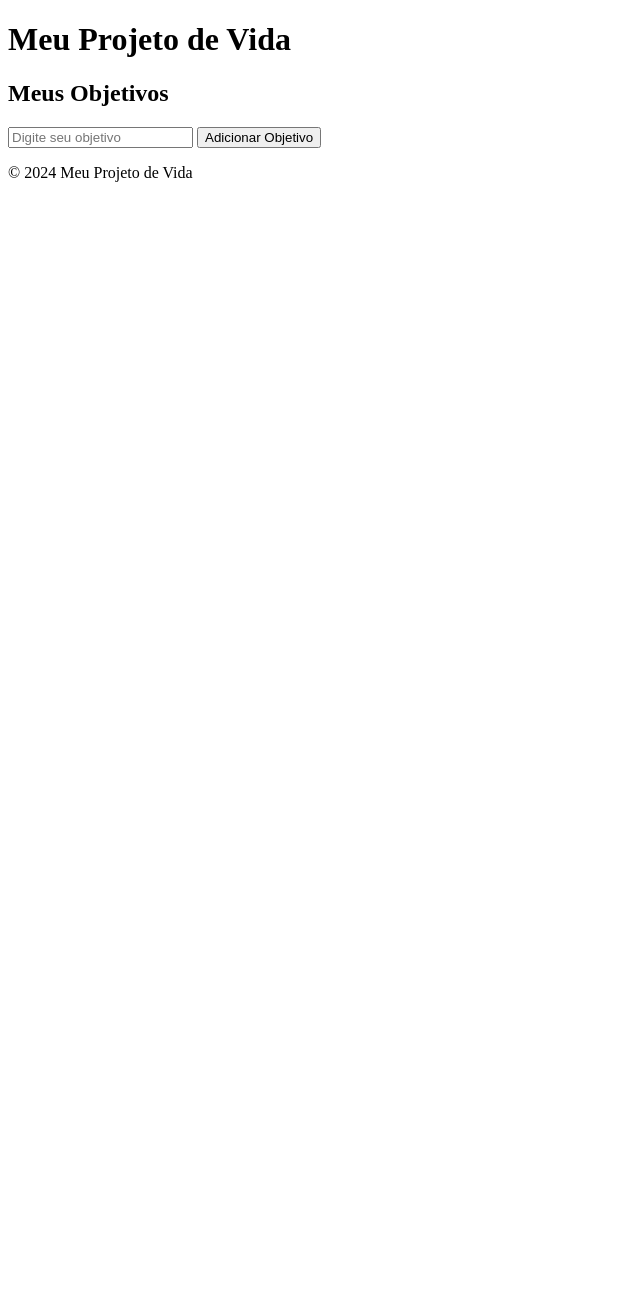
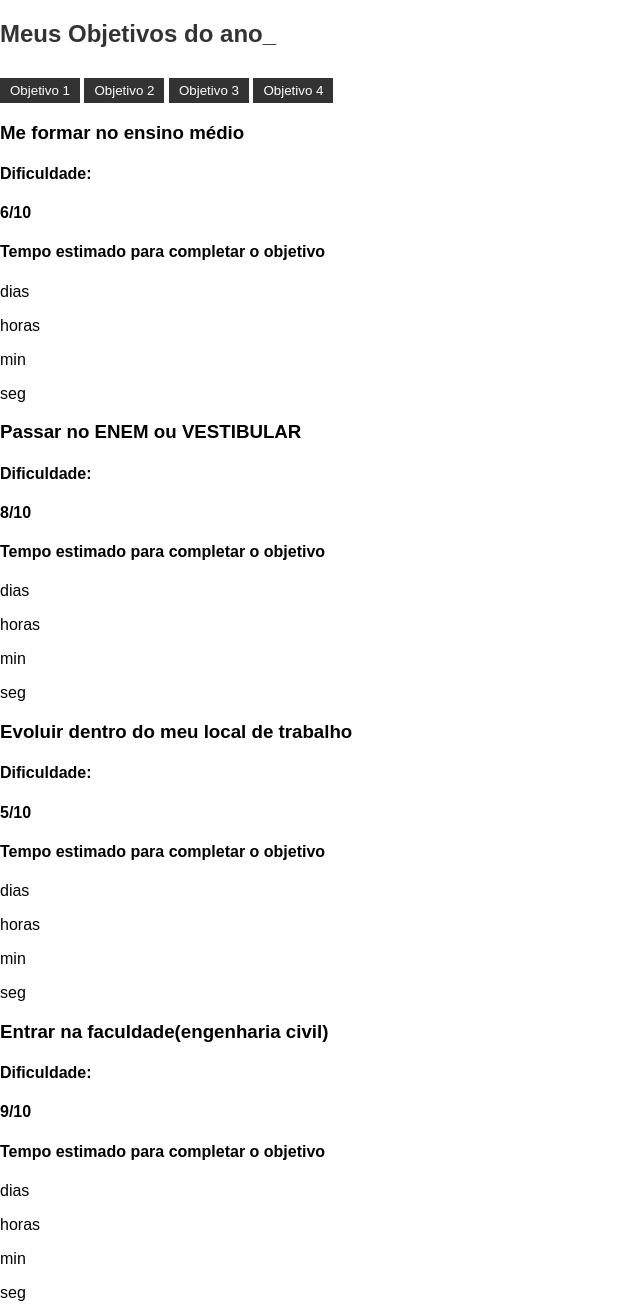
Before and after one commit to mamacitas123/Projeto-1-Trimestre, a plain HTML site: page index.html in a window 1280 px wide. Shown: the whole page, without its empty margins (0-640 px from the left). Before the commit the page ends 800 px from the top, so only its background shows below. Drawn offline with Linux system fonts and the light colour scheme.

Commit message:
Update index.html

```diff
--- a/index.html
+++ b/index.html
@@ -1,26 +1,245 @@
 <!DOCTYPE html>
-<html lang="en">
+
+<html lang="pt-br">
+
+
+
 <head>
+
     <meta charset="UTF-8">
+
     <meta name="viewport" content="width=device-width, initial-scale=1.0">
-    <title>Meu Projeto de Vida</title>
-    <link rel="stylesheet" href="styles.css">
+
+    <title>Meus objetivos do ano</title>
+
+    <link rel="stylesheet" href="style.css">
+
 </head>
+
 <body>
-    <header>
-        <h1>Meu Projeto de Vida</h1>
-    </header>
-    <section id="goals">
-        <h2>Meus Objetivos</h2>
-        <ul id="goal-list">
-            <!-- Aqui serão adicionados os objetivos dinamicamente com JavaScript -->
-        </ul>
-        <input type="text" id="goal-input" placeholder="Digite seu objetivo">
-        <button onclick="addGoal()">Adicionar Objetivo</button>
+
+    <section class="conteudo-principal">
+
+        <h2 class="titulo-principal">Meus Objetivos do ano<span>_</span></h2>
+
+        <div class="conteudo">
+
+            <div class="botoes">
+
+                <button class="botao ativo">Objetivo 1</button>
+
+                <button class="botao">Objetivo 2</button>
+
+                <button class="botao">Objetivo 3</button>
+
+                <button class="botao">Objetivo 4</button>
+
+            </div>
+
+            <div class="abas-textos">
+
+                <div class="aba-conteudo ativo">
+
+                    <h3 class="aba-conteudo-titulo-principal">Me formar no ensino médio</h3>
+
+                    <h4 class="aba-conteudo-titulo-principal2">Dificuldade:</h4>
+
+                    <h4 class="contador-digito-numero2">6/10</h4>
+
+                    <h4 class="aba-conteudo-titulo-secundario">Tempo estimado para completar o objetivo</h4>
+
+                    <div class="contador">
+
+                        <div class="contador-digito">
+
+                            <p class="contador-digito-numero" id="dias0"></p>
+
+                            <p class="contador-digito-texto">dias</p>
+
+                        </div>
+
+                        <div class="contador-digito">
+
+                            <p class="contador-digito-numero" id="horas0"></p>
+
+                            <p class="contador-digito-texto">horas</p>
+
+                        </div>
+
+                        <div class="contador-digito">
+
+                            <p class="contador-digito-numero" id="min0"></p>
+
+                            <p class="contador-digito-texto">min</p>
+
+                        </div>
+
+                        <div class="contador-digito">
+
+                            <p class="contador-digito-numero" id="seg0"></p>
+
+                            <p class="contador-digito-texto">seg</p>
+
+                        </div>
+
+                    </div>
+
+                </div>
+
+                <div class="aba-conteudo">
+
+                    <h3 class="aba-conteudo-titulo-principal">Passar no ENEM ou VESTIBULAR</h3>
+
+                    <h4 class="aba-conteudo-titulo-principal2">Dificuldade:</h4>
+
+                    <h4 class="contador-digito-numero3">8/10</h4>
+
+                    <h4 class="aba-conteudo-titulo-secundario">Tempo estimado para completar o objetivo</h4>
+
+                    <div class="contador">
+
+                        <div class="contador-digito">
+
+                            <p class="contador-digito-numero" id="dias1"></p>
+
+                            <p class="contador-digito-texto">dias</p>
+
+                        </div>
+
+                        <div class="contador-digito">
+
+                            <p class="contador-digito-numero" id="horas1"></p>
+
+                            <p class="contador-digito-texto">horas</p>
+
+                        </div>
+
+                        <div class="contador-digito">
+
+                            <p class="contador-digito-numero" id="min1"></p>
+
+                            <p class="contador-digito-texto">min</p>
+
+                        </div>
+
+                        <div class="contador-digito">
+
+                            <p class="contador-digito-numero" id="seg1"></p>
+
+                            <p class="contador-digito-texto">seg</p>
+
+                        </div>
+
+                    </div>
+
+                </div>
+
+                <div class="aba-conteudo">
+
+                    <h3 class="aba-conteudo-titulo-principal">Evoluir dentro do meu local de trabalho</h3>
+
+                    <h4 class="aba-conteudo-titulo-principal2">Dificuldade:</h4>
+
+                    <h4 class="contador-digito-numero4">5/10</h4>
+
+                    <h4 class="aba-conteudo-titulo-secundario">Tempo estimado para completar o objetivo</h4>
+
+                    <div class="contador">
+
+                        <div class="contador-digito">
+
+                            <p class="contador-digito-numero" id="dias2"></p>
+
+                            <p class="contador-digito-texto">dias</p>
+
+                        </div>
+
+                        <div class="contador-digito">
+
+                            <p class="contador-digito-numero" id="horas2"></p>
+
+                            <p class="contador-digito-texto">horas</p>
+
+                        </div>
+
+                        <div class="contador-digito">
+
+                            <p class="contador-digito-numero" id="min2"></p>
+
+                            <p class="contador-digito-texto">min</p>
+
+                        </div>
+
+                        <div class="contador-digito">
+
+                            <p class="contador-digito-numero" id="seg2"></p>
+
+                            <p class="contador-digito-texto">seg</p>
+
+                        </div>
+
+                    </div>
+
+                </div>
+
+                <div class="aba-conteudo">
+
+                    <h3 class="aba-conteudo-titulo-principal">Entrar na faculdade(engenharia civil)</h3>
+
+                    <h4 class="aba-conteudo-titulo-principal2">Dificuldade:</h4>
+
+                    <h4 class="contador-digito-numero5">9/10</h4>
+
+                    <h4 class="aba-conteudo-titulo-secundario">Tempo estimado para completar o objetivo</h4>
+
+                    <div class="contador">
+
+                        <div class="contador-digito">
+
+                            <p class="contador-digito-numero" id="dias3"></p>
+
+                            <p class="contador-digito-texto">dias</p>
+
+                        </div>
+
+                        <div class="contador-digito">
+
+                            <p class="contador-digito-numero" id="horas3"></p>
+
+                            <p class="contador-digito-texto">horas</p>
+
+                        </div>
+
+                        <div class="contador-digito">
+
+                            <p class="contador-digito-numero" id="min3"></p>
+
+                            <p class="contador-digito-texto">min</p>
+
+                        </div>
+
+                        <div class="contador-digito">
+
+                            <p class="contador-digito-numero" id="seg3"></p>
+
+                            <p class="contador-digito-texto">seg</p>
+
+                        </div>
+
+                    </div>
+
+                </div>
+
+            </div>
+
+        </div>
+
     </section>
-    <footer>
-        <p>&copy; 2024 Meu Projeto de Vida</p>
-    </footer>
-    <script src="script.js"></script>
+
+    <script src="main.js"></script>
+
 </body>
-</html>
+
+
+
+                                </html>
```
